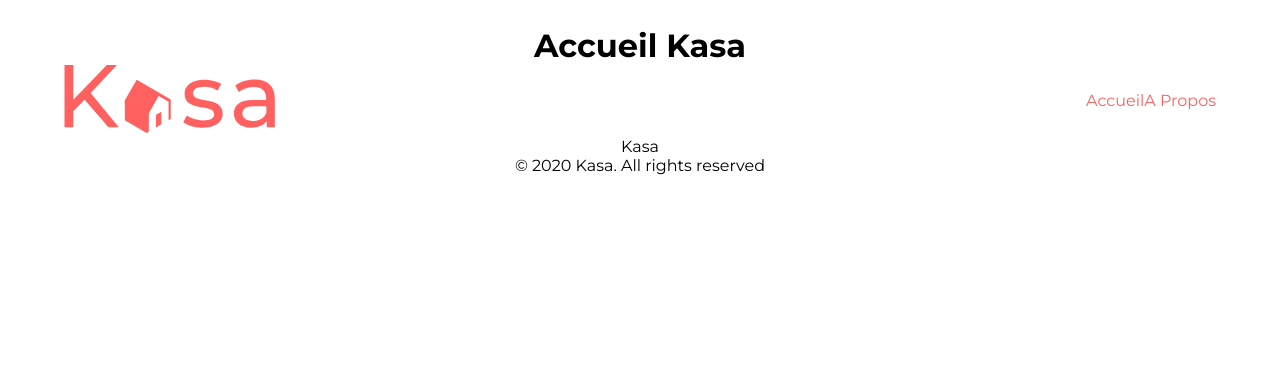
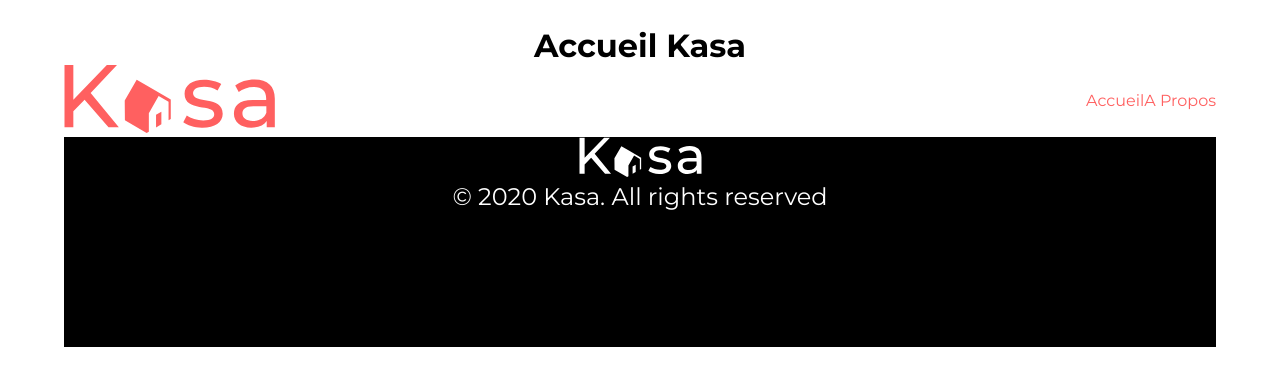
Before and after one commit to Rostishkin/Projet06-React-App-Kasa, a React (Create React App) app in the folder kasa/: page / in a window 1280 px wide. Shown: the top 386 px of the page. Built offline with nearby package versions, Linux system fonts and the light colour scheme.

Commit message:
Ajout de Footer + Footer.css
Mise en place de footer + son code css

```diff
--- a/kasa/src/components/Footer.js
+++ b/kasa/src/components/Footer.js
@@ -1,8 +1,14 @@
+import {Link} from 'react-router-dom';
+import logo from "../assets/logo-footer.svg"
+import '../style/Footer.css'
+
 export default function Footer() {
     return (
-        <div>
-            <p>Kasa</p>
-            <p>© 2020 Kasa. All rights reserved</p>
-        </div>
+        <footer className='footer'>
+            <Link to="/">
+                <img src={logo} alt="Logo Kasa" className='logo-footer'/>
+            </Link>
+            <p className='copyright'> © 2020 Kasa. All rights reserved </p>
+        </footer>
     )
 }
--- a/kasa/src/style/Footer.css
+++ b/kasa/src/style/Footer.css
@@ -0,0 +1,11 @@
+.footer{
+
+    background-color: #000000;
+    height: 210px;
+}
+
+.copyright{
+    font-size: 24px;
+    color: #FFFFFF;
+    font-weight: 400;
+}
```
